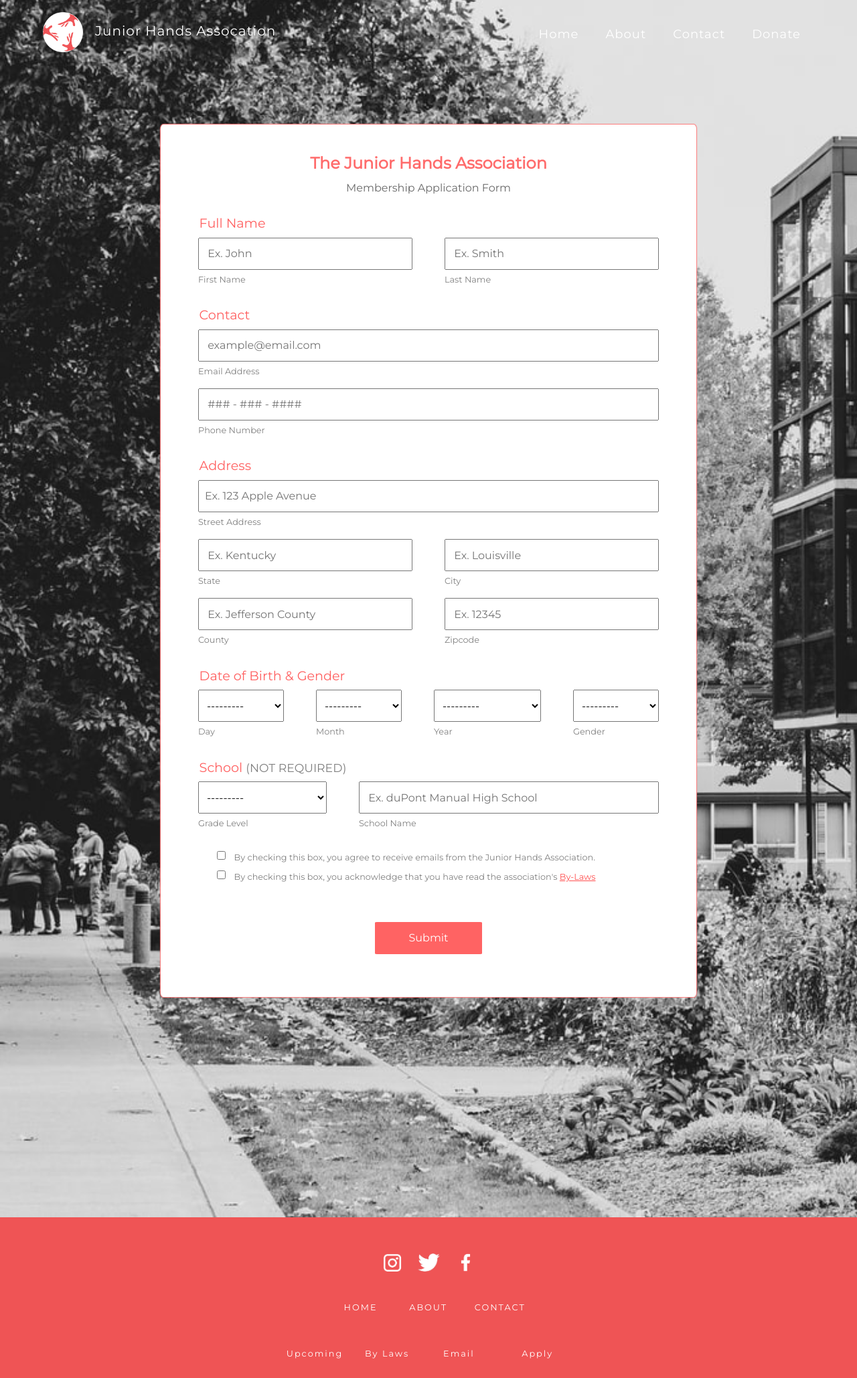
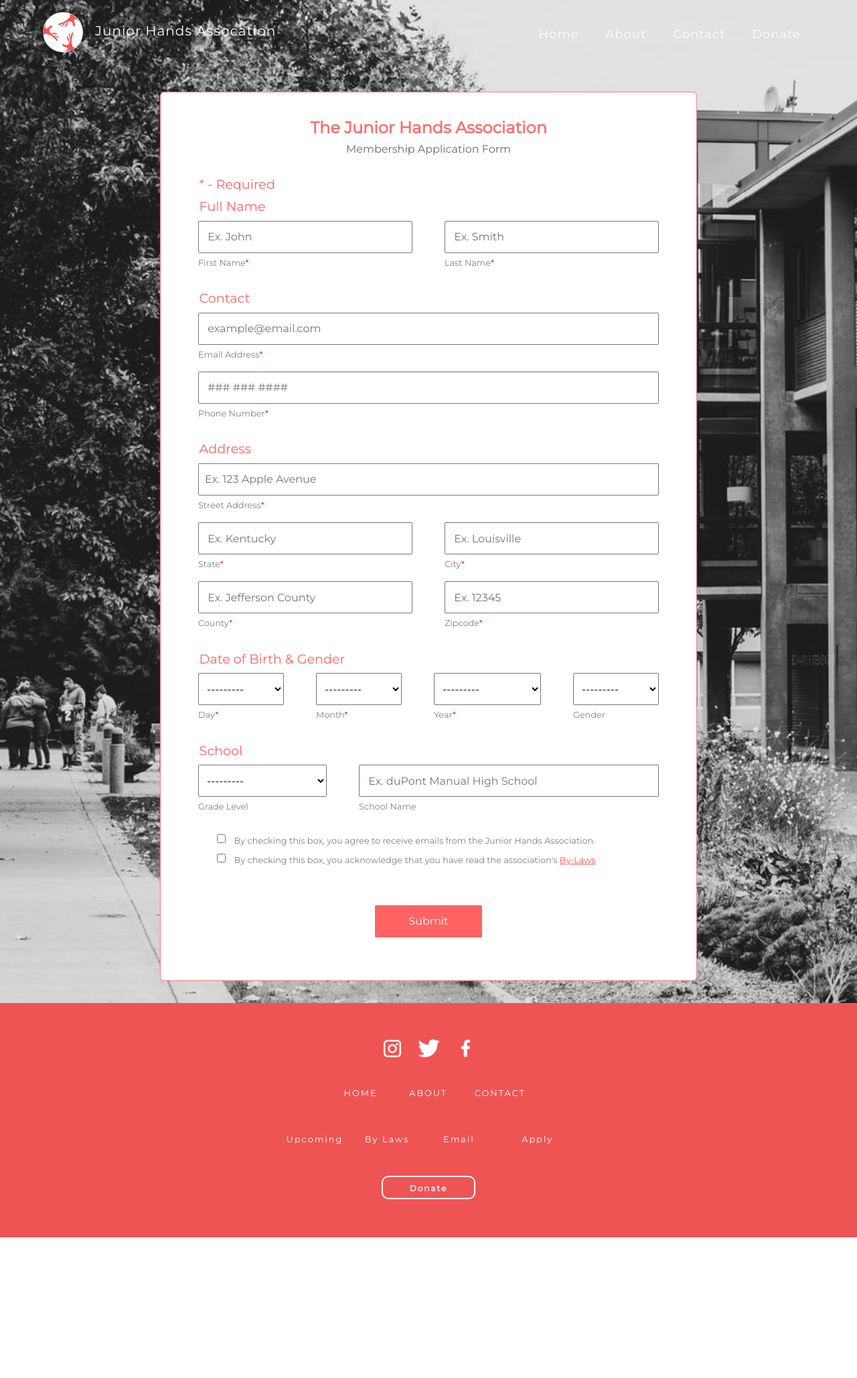
Before and after one commit to purplegummy/thejuniorhands, a Django app: page /apply/ in a window 1280 px wide. Shown: the top 2058 px of the page at 67% size. After the commit the page ends 1848 px from the top, so only its background shows below. Run offline with Django 3.2, Linux system fonts and the light colour scheme; some libraries are stand-ins or nearby versions.

Commit message:
this works

```diff
--- a/mysite/app/static/css/apply.css
+++ b/mysite/app/static/css/apply.css
@@ -9,10 +9,9 @@
 
 .apply-body {
     margin-top: -7em;
-
-    padding-top: 10em;
     width: 100%;
-    height: 115em;
+    height: 95em;
+    padding-top: 7em;
     background: url(../sky.jpg);
     background-size: cover;
     background-repeat: no-repeat;
@@ -21,15 +20,15 @@
 
 }
 
-.apply-form .apply-title {
+.apply-title {
     color: rgb(255, 108, 108);
     font-weight: 900;
     font-size: 1.5em;
     text-align: center;
-    margin:.5em auto;
+    margin:.3em auto;
 
 }
-.apply-form .apply-subtitle {
+.apply-subtitle {
     color: dimgray;
     font-weight: 100;
     font-size:1em;
@@ -96,12 +95,9 @@
     color: rgb(255, 255, 255);
     background: rgb(255, 99, 99);
     margin: 2em auto;
-
 }
 .submit-btn:hover {
     transition: .2s ease-in-out;
-
-
     cursor: pointer;
     background-color: rgb(223, 106, 106);
 }
--- a/mysite/app/templates/apply.html
+++ b/mysite/app/templates/apply.html
@@ -10,27 +10,28 @@
         <h1 class="apply-title">The Junior Hands Association</h1>
         <h3 class="apply-subtitle">Membership Application Form</h3>
 
+        <h2>* - Required</h2>
         <h2>Full Name</h2>
         <div>
             <section>
                 {{form.first_name|add_class:"f-name gap style"|attr:"placeholder: Ex. John"}}
-                <label>First Name</label>
+                <label>First Name<span style="color:red">*</span></label>
             </section>
             <section>
 
                 {{form.last_name|add_class:"f-name style"|attr:"placeholder: Ex. Smith"}}
-                <label>Last Name</label>
+                <label>Last Name<span style="color:red">*</span></label>
             </section>
         </div>
         <h2>Contact</h2>
         <div class="contact">
             <section>
                 {{form.email|add_class:"c-i gap style"|attr:"placeholder: example@email.com"}}
-                <label>Email Address</label>
+                <label>Email Address<span style="color:red">*</span></label>
             </section>
             <section>
-                {{form.phone|add_class:"c-i style"|attr:"placeholder: ### - ### - ####"}}
-               <label>Phone Number</label>
+                {{form.phone|add_class:"c-i style"|attr:"placeholder: ### ### ####"}}
+               <label>Phone Number<span style="color:red">*</span></label>
             </section>
 
         </div>
@@ -40,7 +41,7 @@
         <div class="address">
             <section>
                 {{form.street_address|add_class:"a-i addy gap style"|attr:"placeholder:Ex. 123 Apple Avenue"}}
-                <label>Street Address</label>
+                <label>Street Address<span style="color:red">*</span></label>
             </section>
 
 
@@ -49,39 +50,39 @@
 
                 <section>
                     {{form.state|add_class:"a-i gap style"|attr:"placeholder: Ex. Kentucky"}}
-                    <label>State</label>
+                    <label>State<span style="color:red">*</span></label>
                 </section>
                 <section>
                 {{form.city|add_class:"a-i style"|attr:"placeholder: Ex. Louisville"}}
-                <label>City</label>
+                <label>City<span style="color:red">*</span></label>
 
                 </section>
         </div>
         <div>
             <section>
                 {{form.county|add_class:"a-i style gap"|attr:"placeholder: Ex. Jefferson County"}}
-               <label>County</label>
+               <label>County<span style="color:red">*</span></label>
             </section>
             <section>
                 {{form.zip_code|add_class:"a-i style"|attr:"placeholder: Ex. 12345"}}
-                <label>Zipcode</label>
+                <label>Zipcode<span style="color:red">*</span></label>
             </section>
         </div>
         <h2>Date of Birth & Gender </h2>
         <div>
             <section>
                 {{form.birthday|add_class:"b-i-s gap style "}}
-                <label>Day</label>
+                <label>Day<span style="color:red">*</span></label>
 
             </section>
             <section>
                 {{form.birthmonth|add_class:"b-i-s gap style "}}
-                <label>Month</label>
+                <label>Month<span style="color:red">*</span></label>
 
             </section>
             <section>
                 {{form.birthyear|add_class:"b-i gap style"|attr:"placeholder:####"}}
-                <label>Year</label>
+                <label>Year<span style="color:red">*</span></label>
 
             </section>
             <section>
@@ -92,7 +93,7 @@
 
 
         </div>
-        <h2>School <span class="notreq">(NOT REQUIRED)</span></h2>
+        <h2>School <span class="notreq"></span></h2>
         <div>
 
             <section>
--- a/mysite/app/templates/base.html
+++ b/mysite/app/templates/base.html
@@ -74,7 +74,7 @@
 
               <a href="https://www.instagram.com/thejuniorhands/" target="_blank"><img src="../static/insta.png" width="55" height="55" alt="insta"></a>
               <a href="https://twitter.com/thejuniorhands" target="_blank"><img src="../static/twitter.png" width="55" height="55" alt="twitter"></a>
-              <a href="https://www.instagram.com/thejuniorhands/" target="_blank"><img src="../static/facebook.png" width="55" height="55" alt="facebook"></a>
+              <a href="https://www.facebook.com/Junior-Hands-Association-102088245579172" target="_blank"><img src="../static/facebook.png" width="55" height="55" alt="facebook"></a>
 
             </section>
             <section class="links">
--- a/mysite/app/templates/index.html
+++ b/mysite/app/templates/index.html
@@ -50,6 +50,7 @@
        <!-- Hero Text -->
          <div class="text-container">
             <h1>We Are The <span>Change.</span></h1>
+            <a href="{% url 'apply:apply' %}"><button class="apply-btn"> Apply Now</button></a>
 
 
         </div>
--- a/mysite/apply/models.py
+++ b/mysite/apply/models.py
@@ -44,7 +44,7 @@
     first_name = models.CharField(max_length=100)
     last_name = models.CharField(max_length=100)
     email = models.CharField(max_length=100, validators=[validate_email])
-    phone = models.IntegerField()
+    phone = models.DecimalField(max_digits=10, decimal_places=0)
     gender = models.CharField(max_length=100, choices=GENDER_CHOICES, default=None, blank=True)
     grade  = models.CharField(max_length=100, choices=GRADE_CHOICES, default=None, blank=True)
     school = models.CharField(max_length=100, blank=True)
@@ -56,8 +56,10 @@
     state = models.CharField(max_length=100)
     county = models.CharField(max_length=100, default=None)
     zip_code = models.IntegerField()
-    check = models.BooleanField()
-    readCheck = models.BooleanField()
+    check = models.BooleanField(default=False)
+    readCheck = models.BooleanField(default=False)
+
+
 
     def __str__(self):
         return self.first_name + " " + self.last_name
```
Also changed, not shown: mysite/apply/migrations/0009_alter_applicant_phone.py (added), mysite/db.sqlite3.
